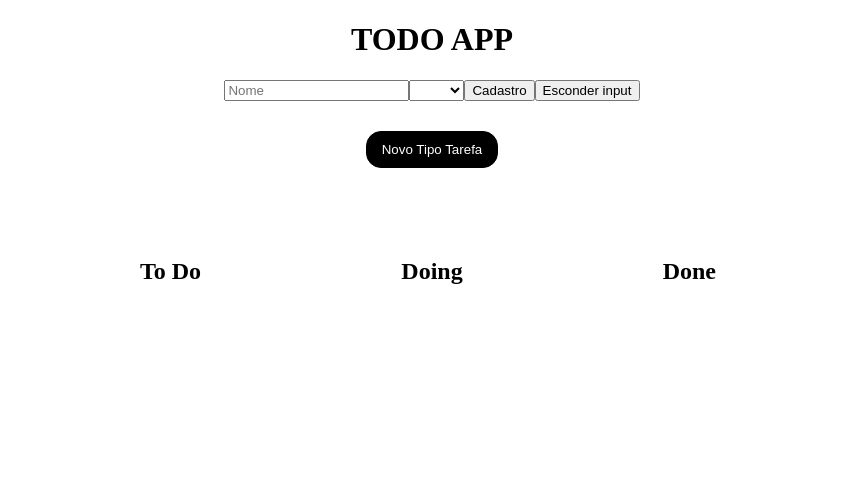
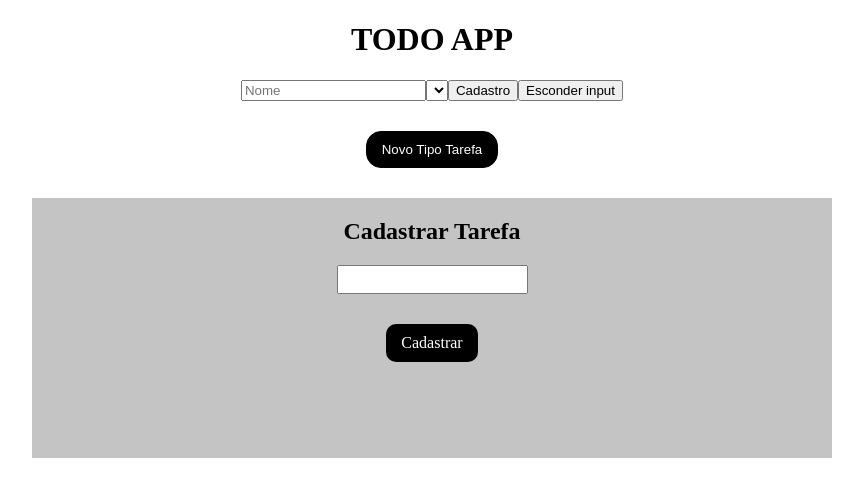
Before and after one commit to gustavogorges/to-do, an Angular app: page /modal in a window 1280 px wide. Shown: the top 496 px of the page, without its empty margins (208-1071 px from the left). Built offline with nearby package versions, Linux system fonts and the light colour scheme.

Commit message:
codigo 100% funcionando porem sem routing

```diff
--- /dev/null
+++ b/src/app/app-routing.module.ts
@@ -0,0 +1,22 @@
+import { NgModule } from "@angular/core";
+import { Route, RouterModule } from "@angular/router";
+import { AppComponent } from "./app.component";
+import { ModalComponent } from "./modal/modal.component";
+import { TipoTarefaComponent } from "./tipo-tarefa/tipo-tarefa.component";
+
+const rotas: Route[] = [
+    {
+        path: 'categoria',
+        component: AppComponent
+    },
+    {
+        path: 'modal',
+        component: ModalComponent
+    }
+]
+
+@NgModule({
+    imports: [RouterModule.forRoot(rotas)],
+    exports: [RouterModule]
+})
+export class AppRoutingModule{}
--- a/src/app/app.component.html
+++ b/src/app/app.component.html
@@ -16,66 +16,31 @@
   </div>
   <app-modal *ngIf="mostraModal" (clicouCadastrarTipo)="novoTipoTarefa($event)"  (clicouFecharModal)="esconderModal()"></app-modal>
 <div class="flexBotao">
-  <button (click)="mostrarModal()" class="novoTipoTarefa">Novo Tipo Tarefa</button>
+  <button (click)="mostrarModal()" class="novoTipoTarefa" routerlink="/categoria">Novo Tipo Tarefa</button>
 </div>
 </div>
 
   <section class="Content">
   <div class="mainBox">
-  <div class="todoBox Box">
-    <h1>To Do</h1>
+  <div class="Box" *ngFor="let div of categoriasGeral">
+    <h1>{{div}}</h1>
     <h4 *ngFor="let tarefa of tarefasGeral; index as indice">
-      <div *ngIf="tarefa.classeTarefa == 'to-do'">
-        <!-- Primeiro Cadastro: {{ isFirst }} -->
+      <div *ngIf="div == tarefa.classeTarefa">
         Tarefa {{ tarefa.codigoTarefa + 1 }}:
         {{ tarefa.nomeTarefa }}
-        <select (change) = "mudarCategoria()"
-        [(ngModel)]="tarefa.classeTarefa">
-          <option>{{ tarefa.classeTarefa }}</option>
-          <option>to-do</option>
-          <option>doing</option>
-          <option>done</option>
+        <select
+        (change) = "mudarCategoria()"
+        [(ngModel)]="tarefa.classeTarefa"
+        >
+          <option *ngFor="let item of categoriasGeral">{{ item }}</option>
         </select>
         <button (click)="removerTarefa(indice)">Remover</button>
       </div>
     </h4>
   </div>
 
-  <div class="doingBox Box">
-    <h1>Doing</h1>
-    <h4 *ngFor="let tarefa of tarefasGeral; index as indice">
-      <div *ngIf="tarefa.classeTarefa == 'doing'">
-        <!-- Primeiro Cadastro: {{ isFirst }} -->
-        Tarefa {{ tarefa.codigoTarefa + 1 }}:
-        {{ tarefa.nomeTarefa }}
-        <select (change) = "mudarCategoria()"
-        [(ngModel)]="tarefa.classeTarefa">
-          <option>{{ tarefa.classeTarefa }}</option>
-          <option>to-do</option>
-          <option>doing</option>
-          <option>done</option>
-        </select>
-        <button (click)="removerTarefa(indice)">Remover</button>
-      </div>
-    </h4>
-  </div>
-  <div class="doneBox Box">
-    <h1>Done</h1>
-    <h4 *ngFor="let tarefa of tarefasGeral; index as indice">
-      <div *ngIf="tarefa.classeTarefa == 'done'">
-        <!-- Primeiro Cadastro: {{ isFirst }} -->
-        Tarefa {{ tarefa.codigoTarefa + 1 }}:
-        {{ tarefa.nomeTarefa }}
-        <select (change) = "mudarCategoria()"
-        [(ngModel)]="tarefa.classeTarefa">
-          <option>{{ tarefa.classeTarefa }}</option>
-          <option>to-do</option>
-          <option>doing</option>
-          <option>done</option>
-        </select>
-        <button (click)="removerTarefa(indice)">Remover</button>
-      </div>
-    </h4>
-  </div>
+    <router-outlet></router-outlet>
+
+
   </div>
   </section>
--- a/src/app/app.component.ts
+++ b/src/app/app.component.ts
@@ -24,11 +24,7 @@ export class AppComponent implements OnInit {
   static mostraModal: boolean;
 
   ngOnInit() {
-    if(localStorage.getItem("Categorias") == null){
-      this.categoriasGeral.push("to-do")
-      this.categoriasGeral.push("doing")
-      this.categoriasGeral.push("done")
-    } else if(localStorage.getItem("Categorias") != null) {
+    if(localStorage.getItem("Categorias") != null) {
       this.categoriasGeral = JSON.parse(localStorage.getItem("Categorias"))
     }
     if (localStorage.getItem("TarefasGeral") != null) {
@@ -64,7 +60,9 @@ export class AppComponent implements OnInit {
     };
 
     this.tarefasGeral.push(tarefaList)
-
+    console.log(tarefaList.classeTarefa)
+    console.log(this.categoriasGeral)
+    console.log(this.tarefasGeral)
 
     localStorage.setItem("TarefasGeral", JSON.stringify(this.tarefasGeral));
     localStorage.setItem("Categorias", JSON.stringify(this.categoriasGeral));
@@ -84,12 +82,10 @@ export class AppComponent implements OnInit {
 
   mostrarModal() : void {
     this.mostraModal = true;
-    console.log(this.mostraModal);
   }
 
   esconderModal() : void {
     this.mostraModal = false;
-    console.log(this.mostraModal);
   }
 
   novoTipoTarefa(string: string) : void {
--- a/src/app/app.module.ts
+++ b/src/app/app.module.ts
@@ -5,6 +5,7 @@ import { FormsModule } from '@angular/forms';
 import { ModalComponent } from './modal/modal.component';
 import { TarefaComponent } from './tarefa/tarefa.component';
 import { TipoTarefaComponent } from './tipo-tarefa/tipo-tarefa.component';
+import { AppRoutingModule } from './app-routing.module';
 
 @NgModule({
   declarations: [
@@ -15,7 +16,8 @@ import { TipoTarefaComponent } from './tipo-tarefa/tipo-tarefa.component';
   ],
   imports: [
     BrowserModule,
-    FormsModule
+    FormsModule,
+    AppRoutingModule
   ],
   providers: [],
   bootstrap: [AppComponent]
```
